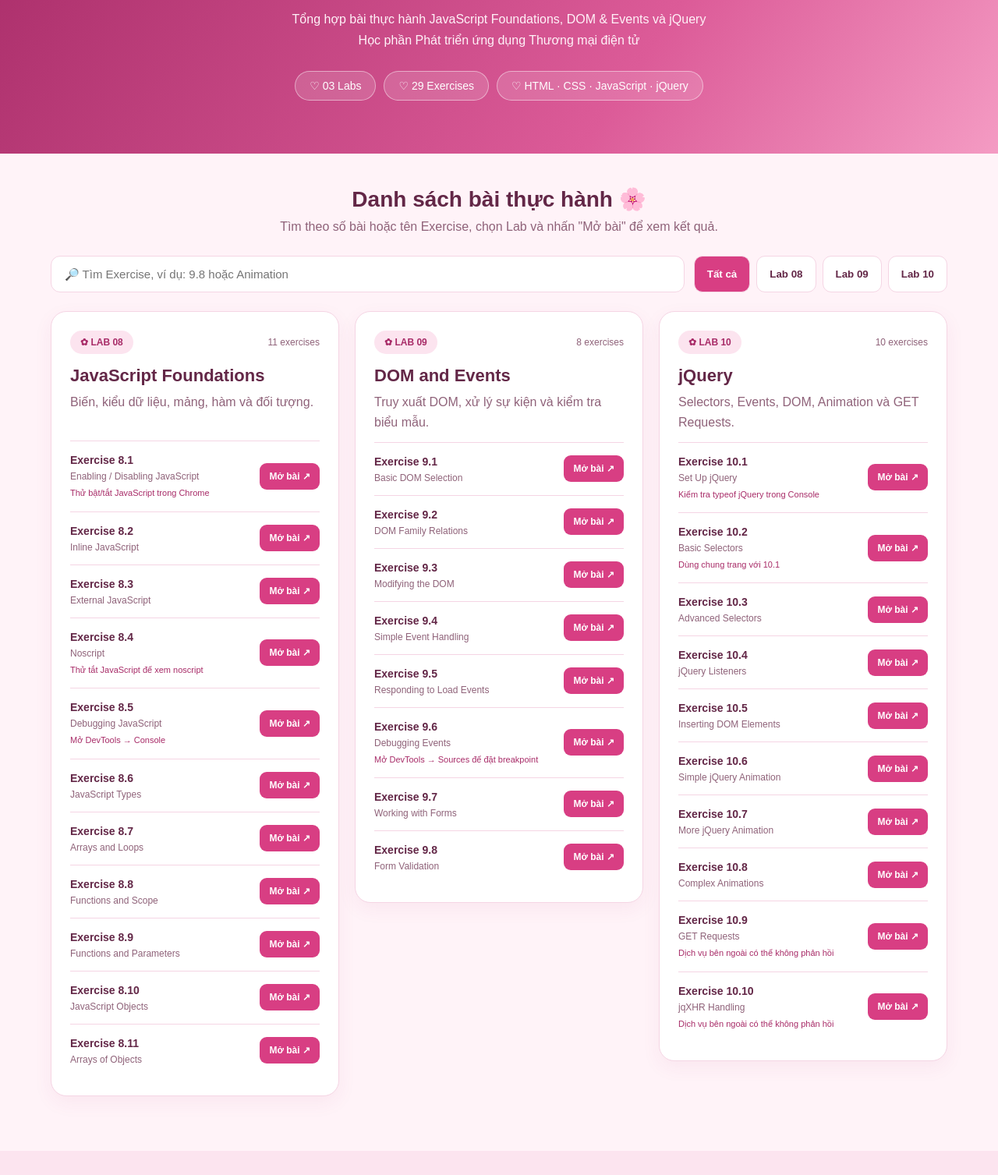
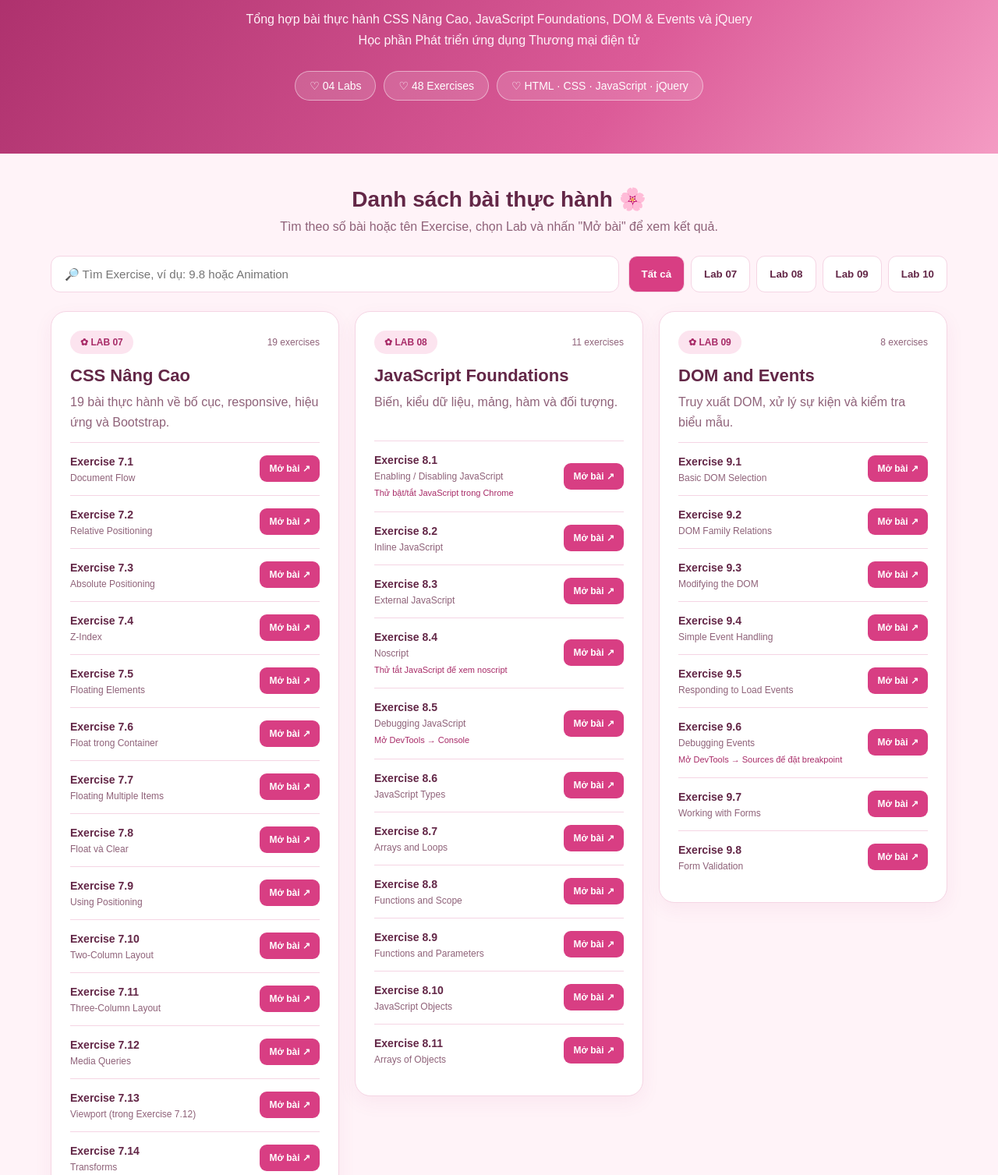
Before and after one commit to mtuengh/JavaScript-Labs, a plain HTML site: page index.html in a window 1280 px wide. Shown: the part 169-1676 px from the top of the page at 78% size. Drawn offline with Linux system fonts and the light colour scheme.

Commit message:
Update index.html

```diff
--- a/index.html
+++ b/index.html
@@ -260,15 +260,15 @@
   <h1>JavaScript Labs ♡</h1>
 
   <p>
-    Tổng hợp bài thực hành JavaScript Foundations,
+    Tổng hợp bài thực hành CSS Nâng Cao, JavaScript Foundations,
     DOM &amp; Events và jQuery
     <br>
     Học phần Phát triển ứng dụng Thương mại điện tử
   </p>
 
   <div class="stats">
-    <span>♡ 03 Labs</span>
-    <span>♡ 29 Exercises</span>
+    <span>♡ 04 Labs</span>
+    <span>♡ 48 Exercises</span>
     <span>♡ HTML · CSS · JavaScript · jQuery</span>
   </div>
 </header>
@@ -293,6 +293,7 @@
 
     <div class="filters">
       <button class="active" data-filter="all">Tất cả</button>
+      <button data-filter="07">Lab 07</button>
       <button data-filter="08">Lab 08</button>
       <button data-filter="09">Lab 09</button>
       <button data-filter="10">Lab 10</button>
@@ -320,8 +321,33 @@
 </footer>
 
 <script>
-  // Danh sách file thực tế trong các ZIP đã gửi
   const labs = [
+    {
+      id: "07",
+      title: "CSS Nâng Cao",
+      description: "19 bài thực hành về bố cục, responsive, hiệu ứng và Bootstrap.",
+      exercises: [
+        ["7.1", "Document Flow", "Lab07/Exercise01/index.html"],
+        ["7.2", "Relative Positioning", "Lab07/Exercise02/index.html"],
+        ["7.3", "Absolute Positioning", "Lab07/Exercise03/index.html"],
+        ["7.4", "Z-Index", "Lab07/Exercise04/index.html"],
+        ["7.5", "Floating Elements", "Lab07/Exercise05/index.html"],
+        ["7.6", "Float trong Container", "Lab07/Exercise06/index.html"],
+        ["7.7", "Floating Multiple Items", "Lab07/Exercise07/index.html"],
+        ["7.8", "Float và Clear", "Lab07/Exercise08/index.html"],
+        ["7.9", "Using Positioning", "Lab07/Exercise09/index.html"],
+        ["7.10", "Two-Column Layout", "Lab07/Exercise10/index.html"],
+        ["7.11", "Three-Column Layout", "Lab07/Exercise11/index.html"],
+        ["7.12", "Media Queries", "Lab07/Exercise12/index.html"],
+        ["7.13", "Viewport (trong Exercise 7.12)", "Lab07/Exercise12/index.html"],
+        ["7.14", "Transforms", "Lab07/Exercise14/index.html"],
+        ["7.15", "Transitions", "Lab07/Exercise15/index.html"],
+        ["7.16", "More Transitions", "Lab07/Exercise16/index.html"],
+        ["7.17", "Filters", "Lab07/Exercise17/index.html"],
+        ["7.18", "Animations", "Lab07/Exercise18/index.html"],
+        ["7.19", "Bootstrap", "Lab07/Exercise19/index.html"]
+      ]
+    },
     {
       id: "08",
       title: "JavaScript Foundations",
@@ -447,7 +473,6 @@
 
   let selected = "all";
 
-  // Tạo giao diện từ danh sách Exercise
   function createCards() {
     container.innerHTML = "";
 
@@ -503,7 +528,9 @@
         }
 
         const link = document.createElement("a");
-        link.href = "Lab" + lab.id + "/" + ex[2];
+        link.href = lab.id === "07"
+          ? "CSS-NangCao/" + ex[2]
+          : "Lab" + lab.id + "/" + ex[2];
         link.target = "_blank";
         link.rel = "noopener noreferrer";
         link.textContent = "Mở bài ↗";
@@ -520,7 +547,6 @@
     });
   }
 
-  // Tìm kiếm và lọc Lab
   function update() {
     const keyword = search.value.trim().toLowerCase();
     let visible = 0;
```
